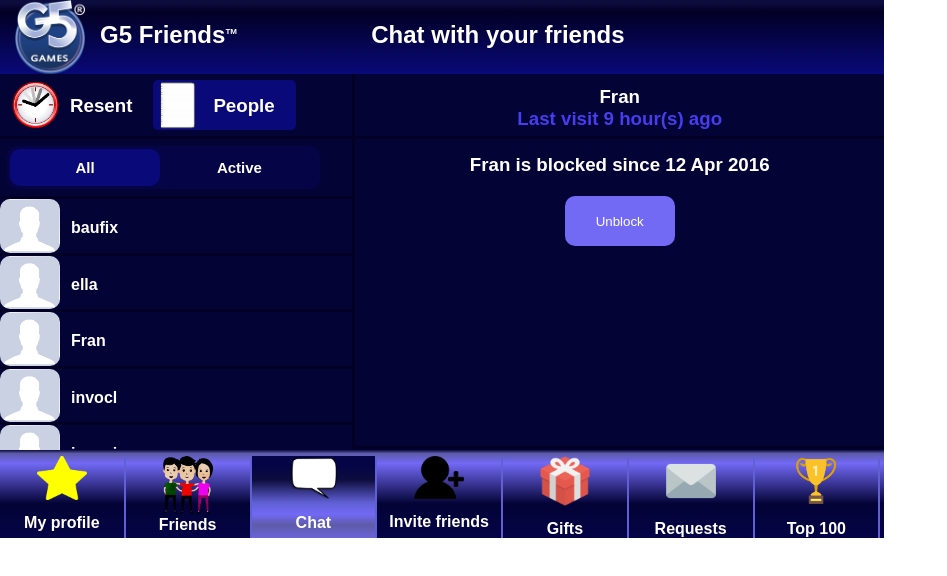
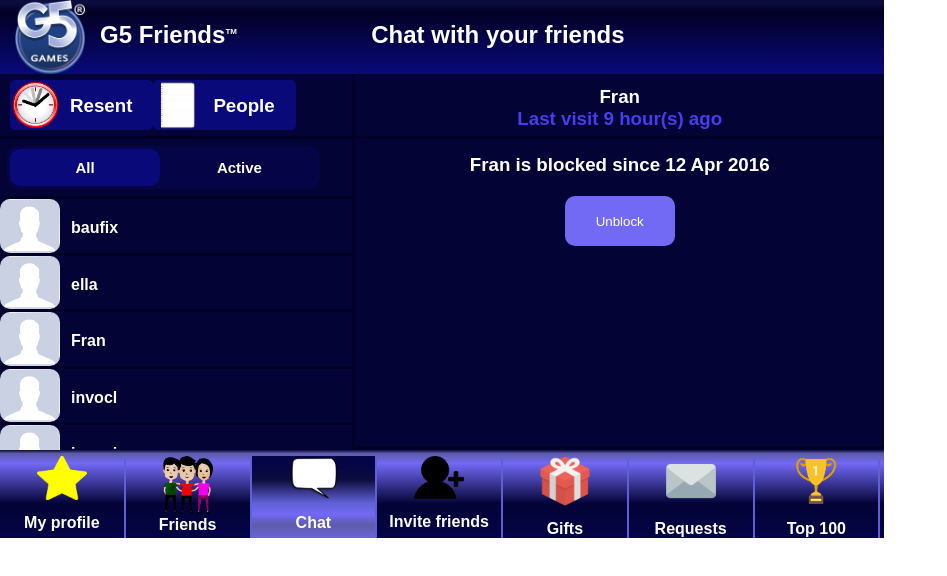
Before and after one commit to Dariy98/modal_unblock, a plain HTML site: page index.html in a window 1280 px wide. In both pictures the pointer is over the element "Resent". Shown: the whole page, without its empty margins (0-947 px from the left). Drawn offline with Linux system fonts and the light colour scheme.

Commit message:
add hover

```diff
--- a/styles.css
+++ b/styles.css
@@ -55,6 +55,7 @@
 }
 .author {
     display: flex;
+    cursor: pointer;
 }
 .author img {
     width: 60px;
@@ -78,6 +79,9 @@
     padding-right: 21px;
     border-radius: 5px;
     cursor: pointer;
+}
+.tab:hover {
+    background-color: #090979;
 }
 .people {
     background-color: #090979;
```
